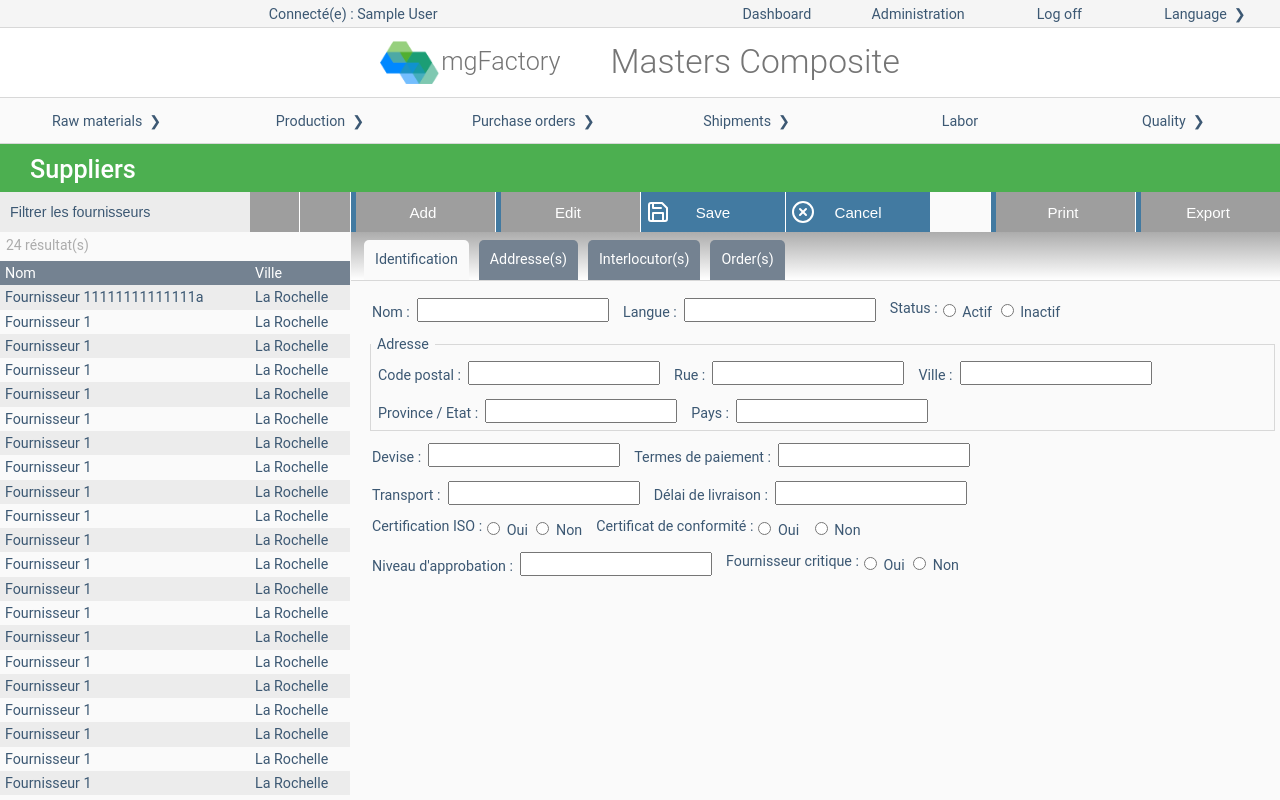
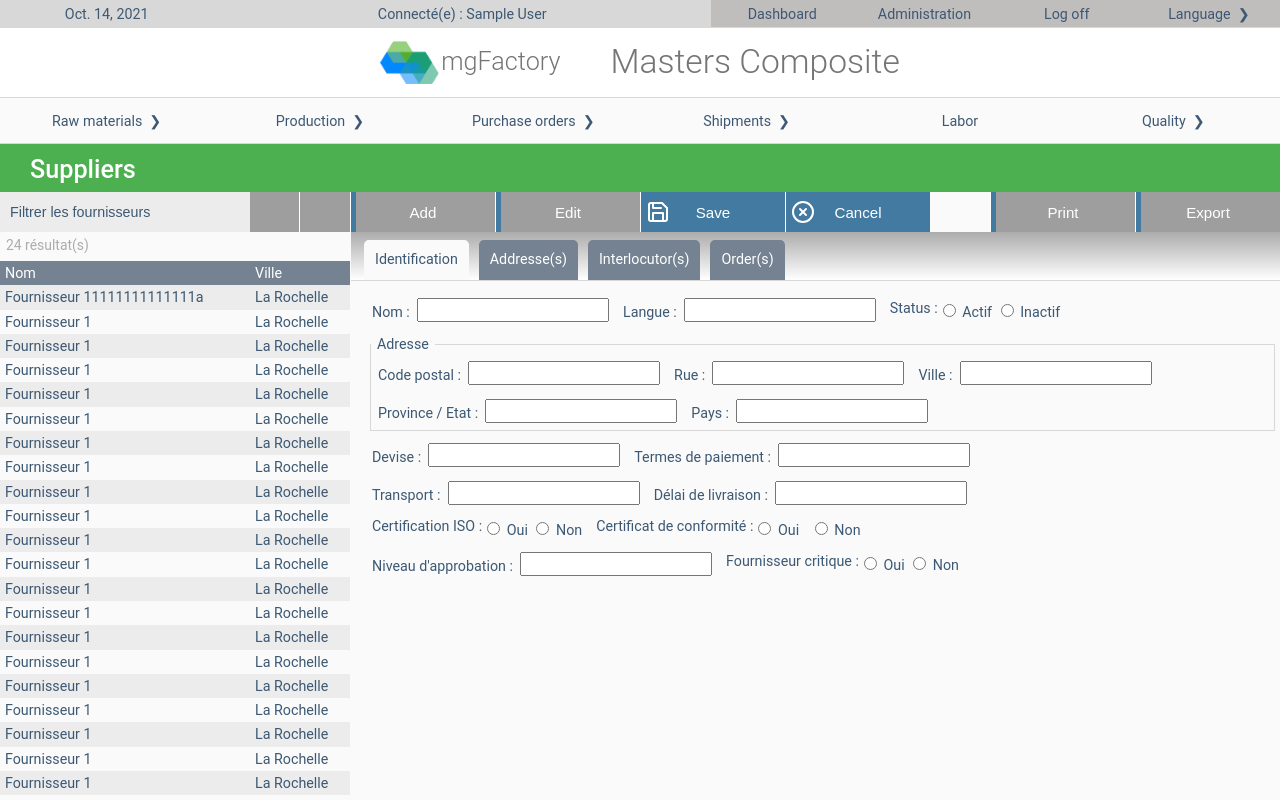
Before and after one commit to julienvalleau/mgfactory, a Django app: page /rawmaterial/suppliers/ in a window 1280 px wide. Run offline with Django 3.2, Linux system fonts and the light colour scheme; the visitor is signed in with stand-in values (Sample User, id 1); grey boxes are pictures that could not be loaded.

Commit message:
Modifications majeurs

```diff
--- a/mgfactory/dashboard/templates/dashboard/dashboard.html
+++ b/mgfactory/dashboard/templates/dashboard/dashboard.html
@@ -1,3 +1,3 @@
-{% extends "base_app.html" %}
+{% extends "bases/base_app.html" %}
 {% load static %}
 {% load i18n %}
--- a/mgfactory/rawmaterial/templates/rawmaterial/suppliers.html
+++ b/mgfactory/rawmaterial/templates/rawmaterial/suppliers.html
@@ -1,4 +1,4 @@
-{% extends "template_menu_details.html" %}
+{% extends "composants/header_section.html" %}
 {% load i18n %}
 
 {% block block-content-details %}
--- a/mgfactory/static/css/base.css
+++ b/mgfactory/static/css/base.css
@@ -14,7 +14,6 @@
 
   /* Largeur fixe */
   --width-data-list: 350px; /* Largeur de la liste des données */
-  --width-item-menu-language: 150px; /* Largeur de l'item menu pour le choix des langues */
   --min-width--application: 1080px; /* Largeur minimal de l'application */
 
   /* Couleurs */
@@ -28,11 +27,12 @@
   /* Menu tout en haut */
   --colorTextTopMenu : var(--colorText);
   --colorTextTopMenuHover:  #616161;
-  --colorBackgroundTopMenu : #f5f5f5;
+  --colorBackgroundTopMenu : /*#f5f5f5;*/#c0bdbd;
   --colorBackgroundTopMenuHover : #eeeeee;
   --colorTextTopMenuSubMenu: var(--colorText);
   --colorBackgroundTopMenuSubMenuHover: #81c784;
   --colorTopMenuBorder: #D8D8D8;
+  --colorBackgroundTopMenuInfo: #D8D8D8;
 
   /* Bannière logo et usine */
   --colorBackgroundHeaderLogo:  #fff;
@@ -92,7 +92,7 @@ html, body {
 body {
   box-sizing: border-box;
   background-color: var(--colorBackground);
-  color: #fff;
+  color: var(--colorText);
   font-family: "Roboto", sans-serif;
   font-size: 1.05em;
 }
@@ -213,12 +213,13 @@ body {
   flex: 0.2;
 }
 
-.spe-menu-deroulant-top-main > ul > li.item-menu-language {
-  flex: 0 0 var(--width-item-menu-language);
+.spe-menu-deroulant-top-main > ul > li.menu-deroulant-info {
+  flex: 0.7;
+  background-color: var(--colorBackgroundTopMenuInfo);
 }
 
-.spe-menu-deroulant-top-main > ul > li.menu-deroulant-info {
-  flex: 1;
+.spe-menu-deroulant-top-main > ul > li.flex-0-3 {
+  flex: 0.3;
 }
 
 .base-menu-deroulant a, .base-menu-deroulant p {
--- a/mgfactory/rawmaterial/static/js/script.js
+++ b/mgfactory/static/js/script.js
@@ -13,3 +13,19 @@ function toggleFormFilter() {
 
 buttonFilter.onclick = toggleFormFilter;
 buttonFilterClose.onclick = toggleFormFilter;
+
+function startTime() {
+  const today = new Date();
+  let h = today.getHours();
+  let m = today.getMinutes();
+  let s = today.getSeconds();
+  m = checkTime(m);
+  s = checkTime(s);
+  document.getElementById('hour').innerHTML =  h + ":" + m + ":" + s;
+  setTimeout(startTime, 1000);
+}
+
+function checkTime(i) {
+  if (i < 10) {i = "0" + i};  // Ajout un 0 devant le nombre si < 10
+  return i;
+}
--- a/mgfactory/templates/base_generic.html
+++ /dev/null
@@ -1,17 +0,0 @@
-{% load static %}
-<!DOCTYPE html>
-<html lang='en'>
-    <head>
-        <meta charset='UTF-8'>
-        <meta http-equiv='X-UA-Compatible' content='IE=edge'>
-        <meta name='viewport' content='width=device-width, initial-scale=1.0'>
-        <link rel='stylesheet' href="{% static 'css/reset.css' %}">
-        <link rel='stylesheet' href="{% static 'css/base.css' %}">
-        <link rel='stylesheet' href="{% static 'css/content.css' %}">
-        <title>mgFactory</title>
-        <link rel="shortcut icon" href="{% static 'img/favicon.png' %}"/>
-    </head>
-    <body>
-        {% block block-app %}{% endblock %}
-    </body>
-</html>
--- a/mgfactory/templates/base_app.html
+++ b/mgfactory/templates/bases/base_app.html
@@ -1,4 +1,4 @@
-{% extends "base_generic.html" %}
+{% extends "bases/base_generic.html" %}
 {% load static %}
 {% load i18n %}
 
@@ -7,6 +7,7 @@
 <div class="header-main">
     <nav class="base-menu-deroulant spe-menu-deroulant-top-main">
         <ul>
+            <li class="menu-deroulant-info flex-0-3"><p>{% now "DATE_FORMAT" %}</p></li>
             <li class="menu-deroulant-info"><p>Connecté(e) : {% firstof user.get_full_name user.get_username %}</p></li>
             <li><a href="#">{% translate "Dashboard" %}</a></li>
             <li><a href="/admin">{% translate "Administration" %}</a></li>
@@ -90,7 +91,7 @@
 
 {% else %}
 <div class="banner-login">
-    <div class="header-logo banner">
+    <div class="header-logo">
         <div class="logo" >
             <img src="{% static 'img/logo.png' %}" alt="{% translate "Solution logo" %}">
             <h1 class="solution-name">mgFactory</h1>
@@ -98,7 +99,7 @@
         </div>
     </div>
     <p>{% translate "Please login to see this page." %}</p>
-    <a class="button-rounded-green link-button" href="{% url 'login' %}">{% translate "Log In" %}</a>
+    <button class="button-rounded-green" onclick="window.location.href = '{% url 'login' %}';">{% translate "Log In" %}</button>
 </div>
 {% endif %}
 {% endblock %}
--- /dev/null
+++ b/mgfactory/templates/bases/base_generic.html
@@ -0,0 +1,18 @@
+{% load static %}
+<!DOCTYPE html>
+<html lang="en">
+    <head>
+        <meta charset="UTF-8">
+        <meta http-equiv="X-UA-Compatible" content="IE=edge">
+        <meta name="viewport" content="width=device-width, initial-scale=1.0">
+        <link rel="stylesheet" href="{% static "css/reset.css" %}">
+        <link rel="stylesheet" href="{% static "css/base.css" %}">
+        <link rel="stylesheet" href="{% static "css/content.css" %}">
+        <script src="{% static "js/script.js" %}"></script>
+        <title>mgFactory</title>
+        <link rel="shortcut icon" href="{% static "img/favicon.png" %}"/>
+    </head>
+    <body onload="startClock()">
+        {% block block-app %}{% endblock %}
+    </body>
+</html>
--- a/mgfactory/templates/template_menu_details.html
+++ b/mgfactory/templates/composants/header_section.html
@@ -1,4 +1,4 @@
-{% extends "base_app.html" %}
+{% extends "bases/base_app.html" %}
 {% load i18n %}
 
 {% block block-content %}
--- a/mgfactory/templates/registration/login.html
+++ b/mgfactory/templates/registration/login.html
@@ -1,4 +1,4 @@
-{% extends "base_generic.html" %}
+{% extends "bases/base_generic.html" %}
 {% load static %}
 {% load i18n %}
 
```
Also changed, not shown: other parts of mgfactory/static/css/base.css (+16 -28 lines).
